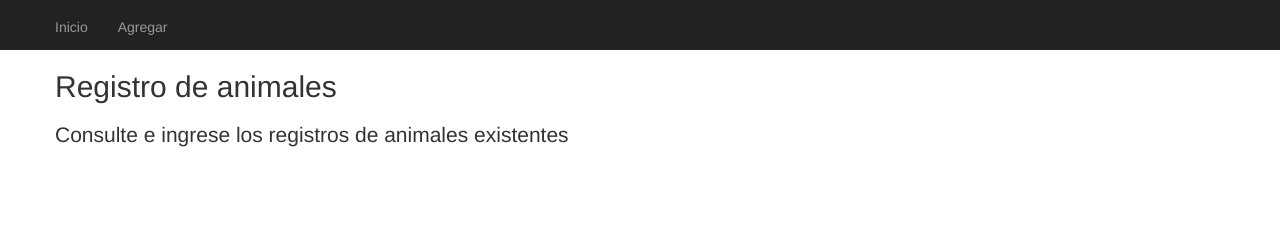
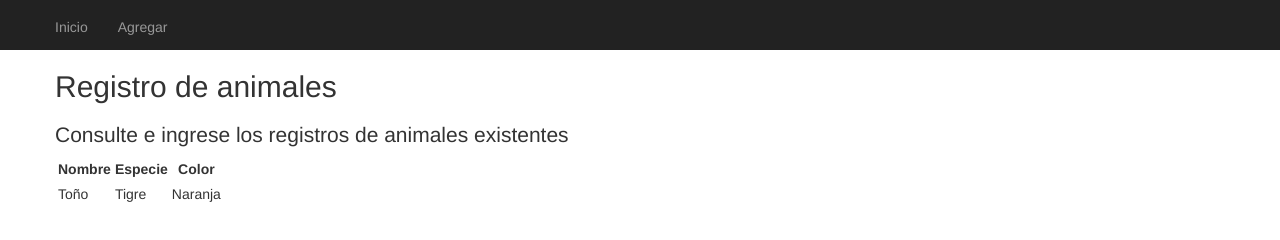
Before and after one commit to EmilianoBT/sitios02, a plain HTML site: page index.html in a window 1280 px wide. Drawn offline with Linux system fonts and the light colour scheme.

Commit message:
Cambios 2

```diff
--- a/index.html
+++ b/index.html
@@ -19,6 +19,22 @@
         <div class="container">
             <h1>Registro de animales</h1>
             <h2>Consulte e ingrese los registros de animales existentes</h2>
+            <table>
+                <thead>
+                    <tr>
+                        <th>Nombre</th>
+                        <th>Especie</th>
+                        <th>Color</th>
+                    </tr>
+                </thead>
+                <body>
+                  <tr>
+                    <td>Toño</td>
+                    <td>Tigre</td>
+                    <td>Naranja</td>
+                  </tr>
+                </body>
+            </table>
         </div>
     </body>
 </html>
```
